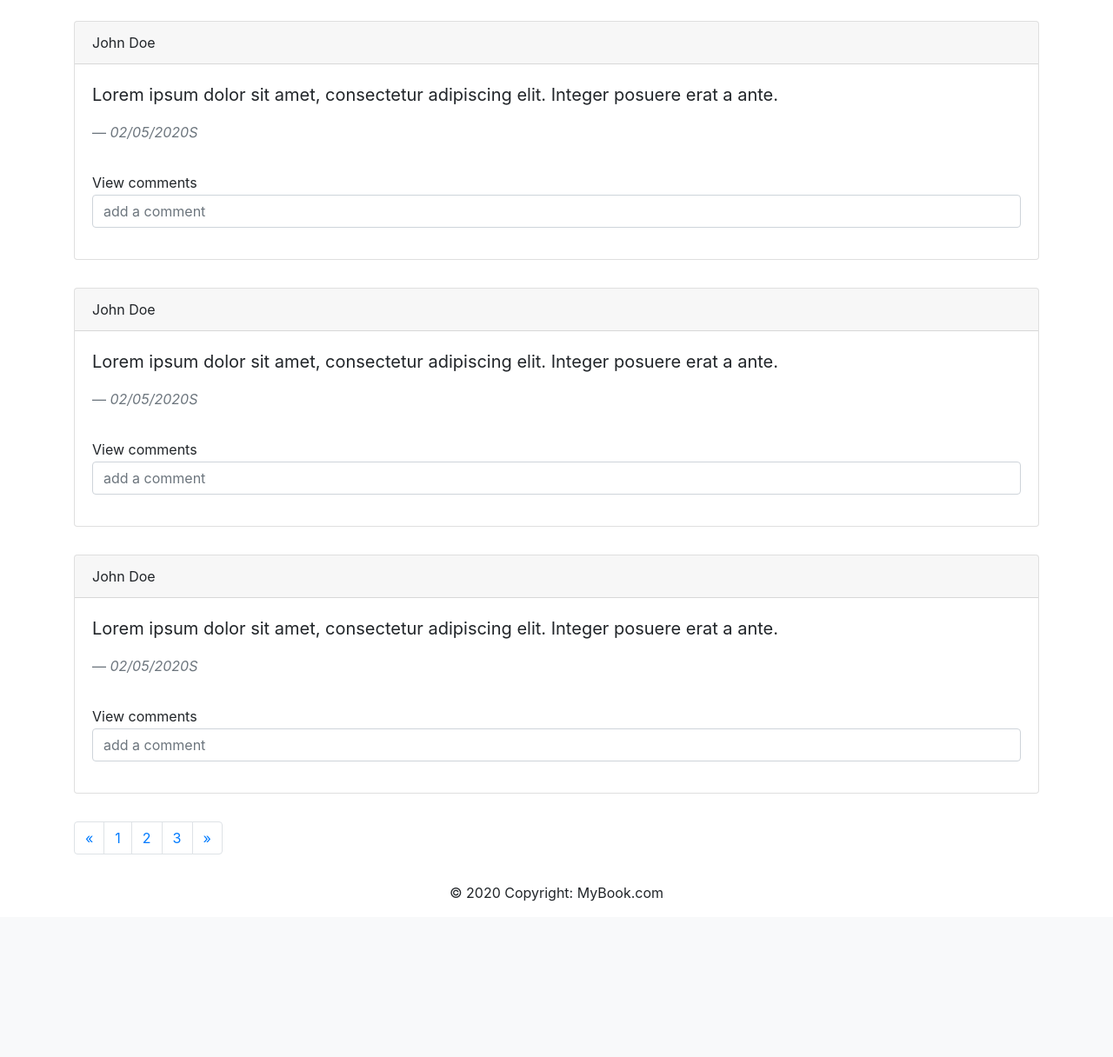
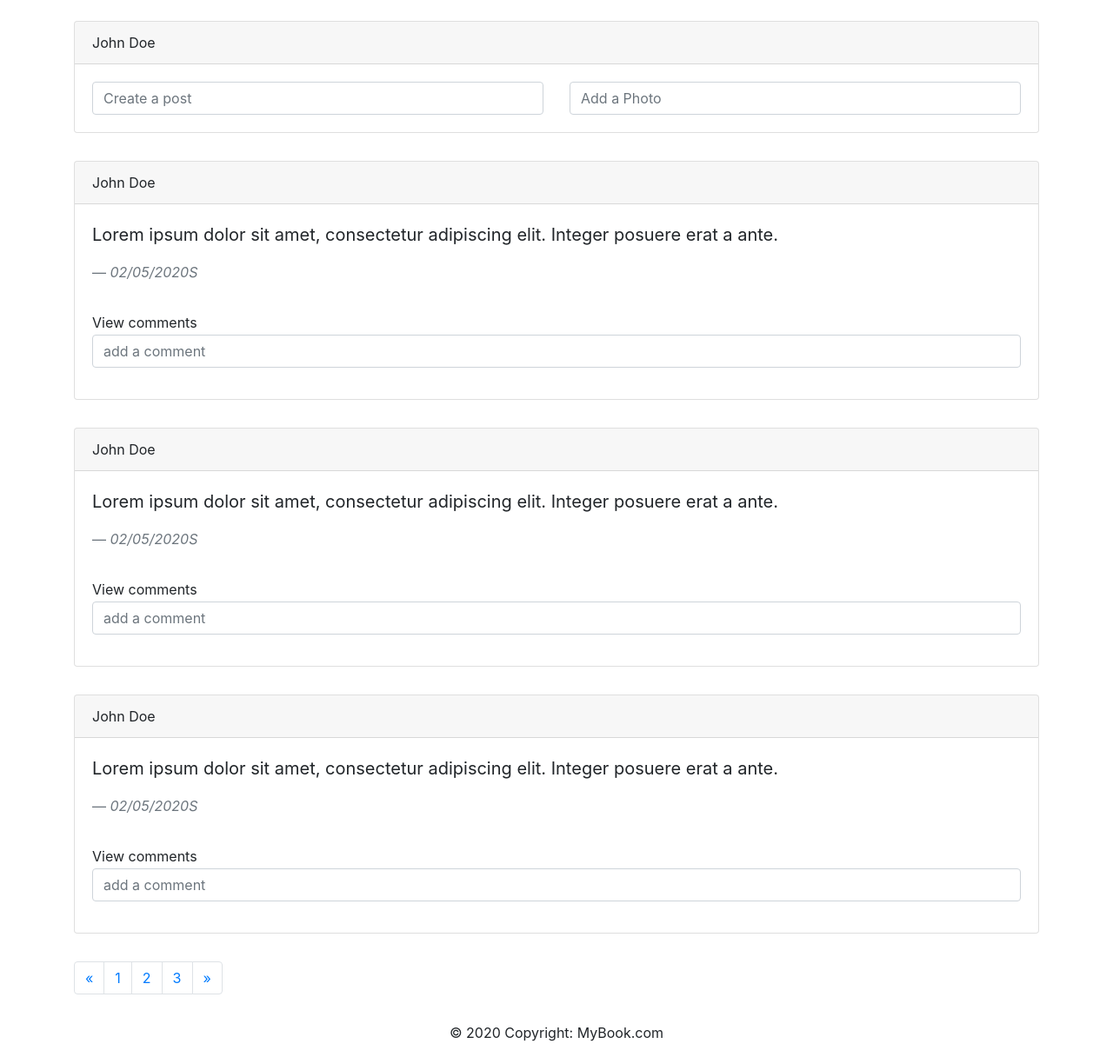
Before and after one commit to kevelcampbell/comp3161FinalProject, a Flask app: page /home in a window 1280 px wide. Shown: the part 76-1292 px from the top of the page at 87% size. Before the commit the page ends 1113 px from the top, so only its background shows below. Run offline with Flask 2, Linux system fonts and the light colour scheme; the visitor is signed in with stand-in values (Sample User, id 1); some libraries are stand-ins or nearby versions.

Commit message:
created add post and photo interface

```diff
--- a/Interface/templates/home.html
+++ b/Interface/templates/home.html
@@ -35,6 +35,61 @@
   </nav>
   <br/>
   <div class="container">
+    <div class="card">
+      <div class="card-header">John Doe</div>
+      <div class="card-body">
+        <div class="row">
+          <div class="col">
+            <input class="comment form-control" data-toggle="modal" data-target="#postmodal" placeholder="Create a post"/>
+          </div>
+          <div class="col">
+            <input class="comment form-control" data-toggle="modal" data-target="#postphoto" placeholder="Add a Photo"/>
+          </div>
+        </div>
+      </div>
+      <div class="modal fade" id="postmodal" tabindex="-1" role="dialog" aria-labelledby="make a post" aria-hidden="true">
+        <div class="modal-dialog modal-dialog-centered" role="document">
+          <div class="modal-content">
+            <div class="modal-header">
+              <h5 class="modal-title">Create Post</h5>
+              <button type="button" class="close" data-dismiss="modal" aria-label="Close">
+                <span aria-hidden="true">&times;</span>
+              </button>
+            </div>
+            <div class="modal-body">
+              <form method="post">
+                <textarea type="text" name="post" class="form-control" placeholder="Create a post, be free!"></textarea>
+              </form>
+            </div>
+            <div class="modal-footer">
+              <button type="button" class="btn btn-secondary" data-dismiss="modal">Close</button>
+              <button type="submit" class="btn btn-primary">Post</button>
+            </div>
+          </div>
+        </div>
+      </div>
+      <div class="modal fade" id="postphoto" tabindex="-1" role="dialog" aria-labelledby="add a photo" aria-hidden="true">
+        <div class="modal-dialog modal-dialog-centered" role="document">
+          <div class="modal-content">
+            <div class="modal-header">
+              <h5 class="modal-title">Create Post</h5>
+              <button type="button" class="close" data-dismiss="modal" aria-label="Close">
+                <span aria-hidden="true">&times;</span>
+              </button>
+            </div>
+            <div class="modal-body">
+              <form method="post">
+                <input type="file" accept="image/*" class="form-control" name="photo" placeholder="Create a post, be free!"/>
+              </form>
+            </div>
+            <div class="modal-footer">
+              <button type="button" class="btn btn-secondary" data-dismiss="modal">Close</button>
+              <button type="submit" class="btn btn-primary">Post</button>
+            </div>
+          </div>
+        </div>
+      </div>
+    </div>
     <div class="card">
       <div class="card-header">John Doe</div>
       <div class="card-body">
```
Also changed, not shown: Interface/templates/profile.html (+55 -0 lines).
